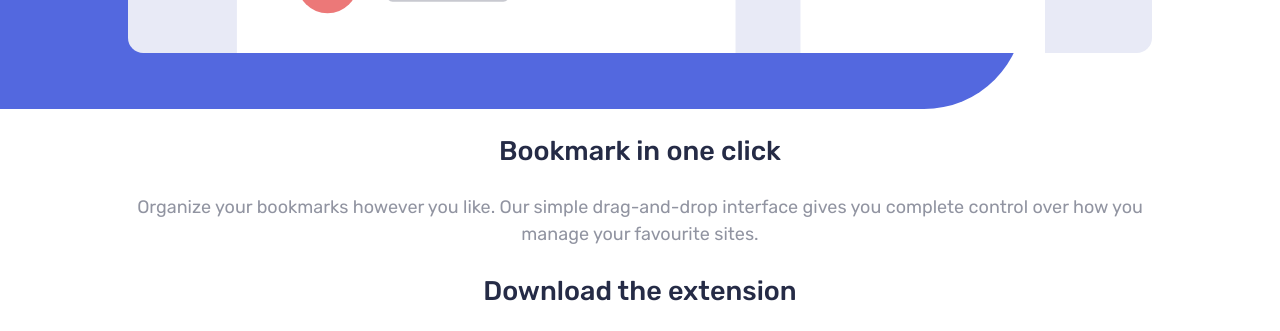
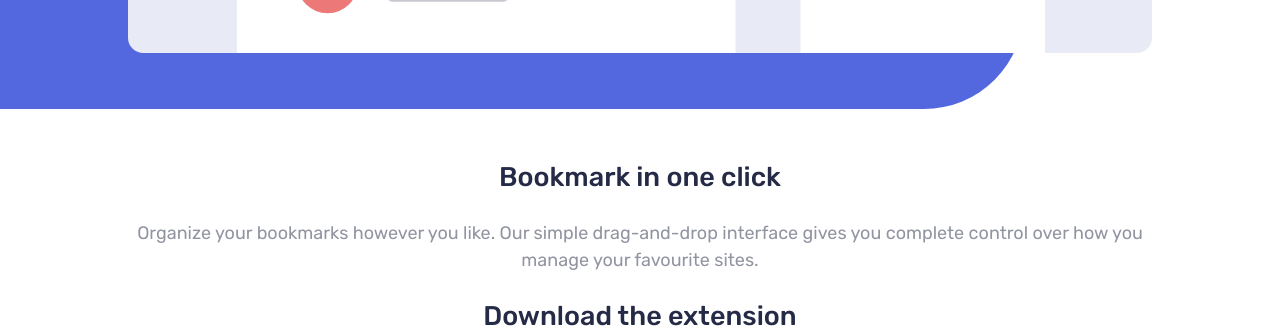
Before and after one commit to holczur/FrontendMentorProjects, a plain HTML site: page bookmark-landing-page/index.html in a window 1280 px wide. Shown: the part 1780-2111 px from the top of the page. Drawn offline with Linux system fonts and the light colour scheme.

Commit message:
Features section is ready

```diff
--- a/bookmark-landing-page/index.html
+++ b/bookmark-landing-page/index.html
@@ -113,7 +113,7 @@
                 <div class="blue-bg2"></div>
             </figure>
 
-            <div id="feature-details" class="w-80">
+            <div id="feature-details" class="w-80 mt-3">
                 <div id="feature-easy" class="feature">
                     <h2>Bookmark in one click</h2>
                     <p class="description">Organize your bookmarks however you like. Our simple drag-and-drop interface
```
